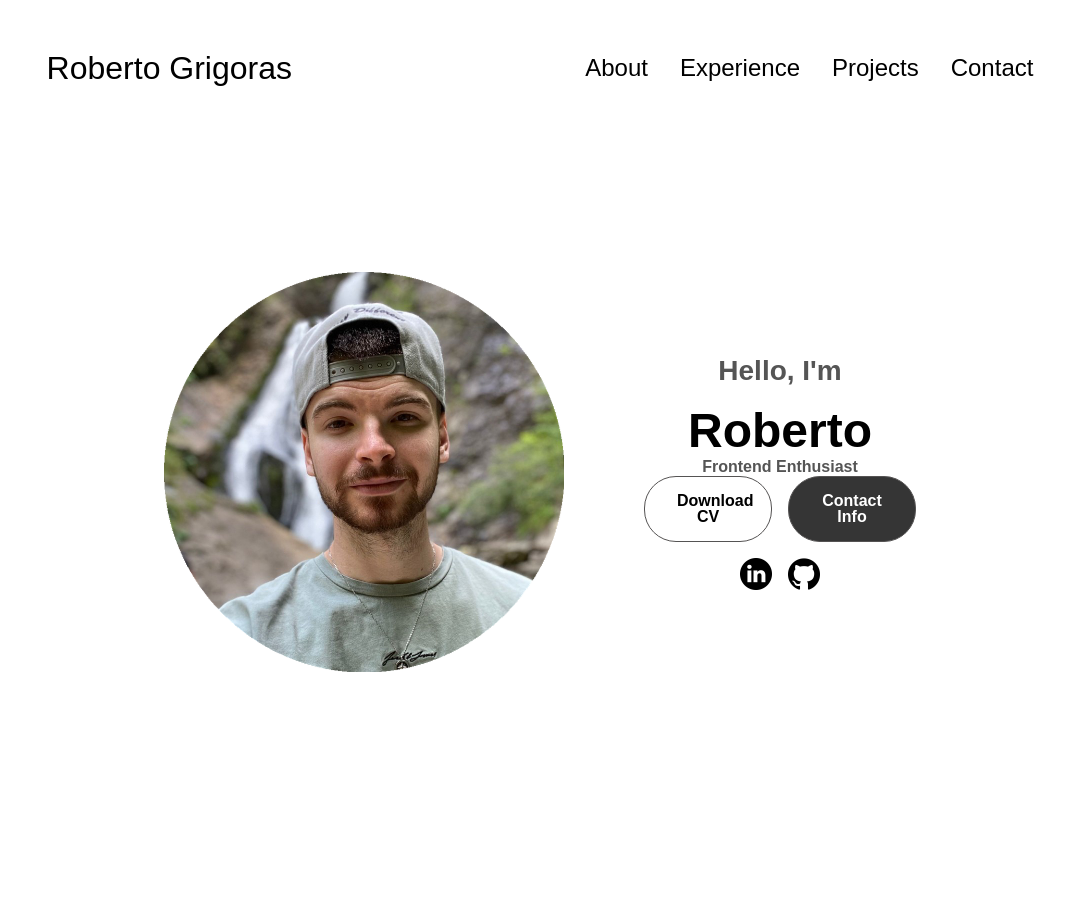
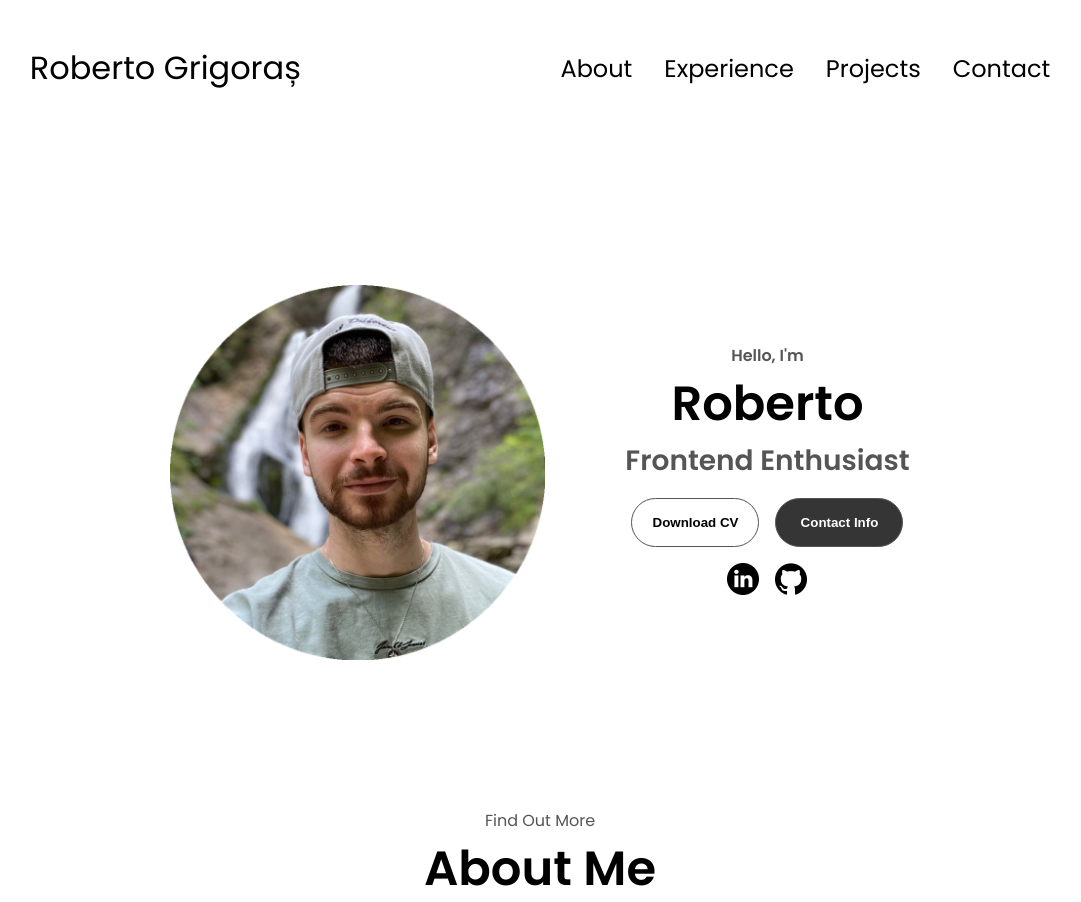
Before and after one commit to robegrg/html-css-js-portofolio, a plain HTML site: page index.html in a window 1280 px wide. Shown: the top 902 px of the page, without its empty margins (100-1181 px from the left). Before the commit the page ends 800 px from the top, so only its background shows below. Drawn offline with Linux system fonts and the light colour scheme; a web font is replaced by a local one.

Commit message:
fixed elements styling, about section in HTML

```diff
--- a/index.html
+++ b/index.html
@@ -10,7 +10,7 @@
   </head>
   <body>
     <nav id="desktop--nav">
-      <div class="desktop--nav__logo">Roberto Grigoras</div>
+      <div class="desktop--nav__logo">Roberto Grigoraș</div>
       <div>
         <ul class="desktop--nav__links">
           <li><a href="#about">About</a></li>
@@ -21,7 +21,7 @@
       </div>
     </nav>
     <nav id="mobile--nav">
-      <div class="mobile--nav__logo">Roberto Grigoras</div>
+      <div class="mobile--nav__logo">Roberto Grigoraș</div>
       <div class="mobile--nav__hamburger">
         <div class="mobile--nav__hamburger__icon" onclick="toggleMenu()">
           <span></span>
@@ -49,12 +49,33 @@
             <button class = "btn btn--color1" onclick = "location.href='./#contact'">Contact Info</button>
           </div>
           <div id = "socials">
-            <img src = "./assets/linkedin.png" alt = "Roberto's LinkedIn Profile" class = "icon" onclick="location.href='https:/linkedin.com/in/roberto-grigoras'">
-            <img src = "./assets/github.png" alt = "Roberto's Github Profile" class = "icon" onclick="location.href='https:/github.com/robegrg'">
+            <a href="https:/linkedin.com/in/roberto-grigoras" target = "_blank">
+            <img src = "./assets/linkedin.png" alt = "Roberto's LinkedIn Profile" class = "icon">
+          </a>
+          <a href = "https:/github.com/robegrg" target = "_blank">
+            <img src = "./assets/github.png" alt = "Roberto's Github Profile" class = "icon">
+          </a>
           </div>
         </div>
       </div>
     </section>
+    <section id="about">
+      <p class="section--text__p1">Find Out More</p>
+      <h1 class="title">About Me</h1>
+<div class="section--container">
+  <div class="section--pic__container">
+    <img src="./assets/about-pic.png" alt="Profile Picture" class="about--pic"/>
+  </div>
+  <div class="about--details__container">
+    <div class="about--containers">
+      <div class="details--container"> <img src="assets/experience.png" alt="experience Icon" class="icon"/>
+      <h3>Experience</h3>
+      <p2>2+ years <br>Frontend Development</p2>
+    </div>
+    </div>
+  </div>
+</div>
+    </section>
     <script src="script.js"></script>
   </body>
 </html>
--- a/style.css
+++ b/style.css
@@ -1,6 +1,6 @@
 /* General style */
 
-@import url('https://fonts.google.com/share?selection.family=Poppins:ital,wght@0,100;0,200;0,300;0,400;0,500;0,600;0,700;0,800;0,900;1,100;1,200;1,300;1,400;1,500;1,600;1,700;1,800;1,900');
+@import url("https://fonts.googleapis.com/css2?family=Poppins:wght@300;400;500;600&display=swap");
 
 * {
   margin: 0;
@@ -158,8 +158,8 @@ section {
 
 .section--pic__container {
   display: flex;
-  height: 400px;
-  width: 400px;
+  height: 375px;
+  width: 375px;
   margin: auto 0;
 
 }
@@ -167,11 +167,8 @@ section {
 /* Profile Section */
 
 #profile {
-  align-items: center;
   display: flex;
-  flex-direction: row;
   justify-content: center;
-  flex-wrap: wrap;
   gap: 5rem;
   height: 80vh;
 }
@@ -189,12 +186,11 @@ section {
 
 .section--text__p1 {
 text-align: center;
-font-size: 1.75rem;
-margin-bottom: 1rem;
 }
 
 .section--text__p2 {
-text-align: center;
+  font-size: 1.75rem;
+  margin-bottom: 1rem;
 }
 
 .title {
@@ -234,15 +230,6 @@ text-align: center;
 
 .btn--color1, .btn--color2 {
   border: rgb(85, 83, 83) 0.1rem solid;
-  /*remove later if needed */
-   border-radius: 2rem;
-   /* justify-content: center; */
-   text-align: center;
-   transition: all 400ms ease;
-   padding: 1rem 2rem;
-   line-height: 1rem;
-   font-size: 1rem;
-
 }
 
 .btn--color1:hover, .btn--color2:hover {
@@ -267,5 +254,5 @@ color: white;
 }
 
 .btn--container {
-  gap: 1remß;
+  gap: 1rem;
 }
```
